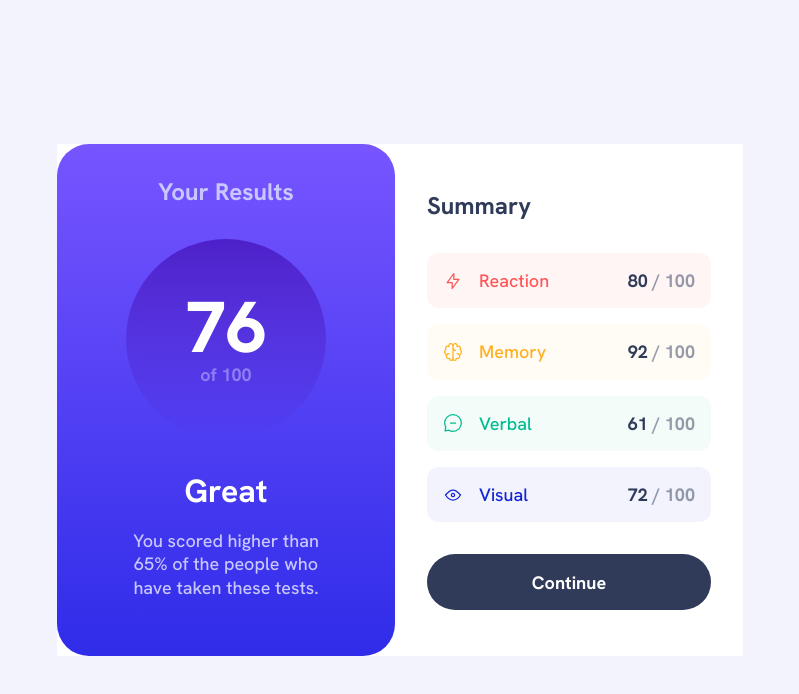
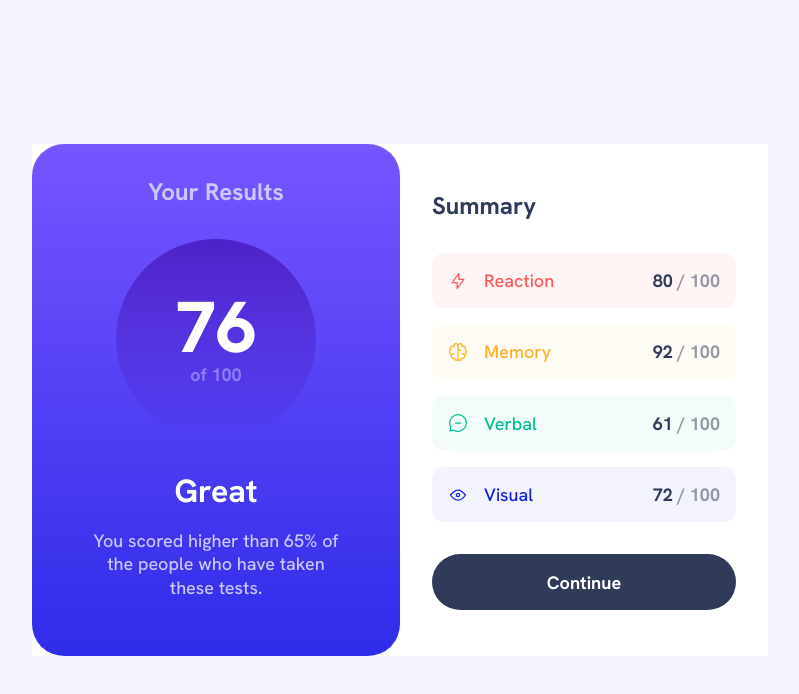
Before and after one commit to KaiWaldrant/fem-results-summary, a React (Vite) app: page / in a window 1536 px wide. Shown: the top 694 px of the page, without its empty margins (368-1167 px from the left). Built offline with nearby package versions, Linux system fonts and the light colour scheme.

Commit message:
add desktop repsonsivenes

```diff
--- a/src/index.css
+++ b/src/index.css
@@ -78,6 +78,10 @@ main {
     width: 338px;
     border-radius: 2rem;
   }
+
+  @media (min-width: 1440px) {
+    width: 368px;
+  }
 }
 
 .results-card__content {
@@ -93,6 +97,10 @@ main {
   @media (min-width: 768px) {
     gap: 2rem;
     width: 200px;
+  }
+
+  @media (min-width: 1440px) {
+    width: 260px;
   }
 }
 
@@ -178,6 +186,10 @@ main {
 
     align-content: center;
     gap: 2rem;
+  }
+
+  @media (min-width: 1440px) {
+    width: 368px;
   }
 }
 
```
